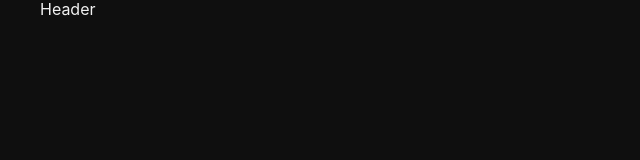
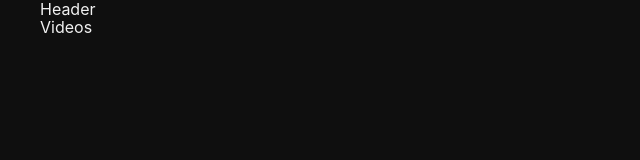
Before and after one commit to Aki90/study-react, a React (Create React App) app: page / in a window 1280 px wide. Shown: the top 160 px of the page, without its empty margins (0-640 px from the left). Built offline with nearby package versions, Linux system fonts and the light colour scheme.

Commit message:
fea: 라우팅 분기처리

```diff
--- a/src/App.tsx
+++ b/src/App.tsx
@@ -1,3 +1,5 @@
+import { Outlet } from 'react-router-dom';
+
 function Header() {
   return <header>Header</header>;
 }
@@ -6,6 +8,7 @@ export default function App() {
   return (
     <>
       <Header />
+      <Outlet />
     </>
   );
 }
--- a/src/index.tsx
+++ b/src/index.tsx
@@ -1,15 +1,29 @@
 import React from 'react';
 import { createRoot } from 'react-dom/client';
 import reportWebVitals from './reportWebVitals';
+import { BrowserRouter, Routes, Route } from 'react-router-dom';
+import './index.scss';
 import App from './App';
-import './index.scss';
+import NotFound from './pages/NotFound';
+import Videos from './pages/Videos';
+import VideoDetail from './pages/VideoDetail';
 
 const container = document.getElementById('root');
 const root = createRoot(container as HTMLElement);
 
 root.render(
   <React.StrictMode>
-    <App />
+    <BrowserRouter>
+      <Routes>
+        <Route path="/" element={<App />}>
+          <Route index element={<Videos />} />
+          <Route path="videos" element={<Videos />} />
+          <Route path="videos/:keyword" element={<Videos />} />
+          <Route path="videos/watch/:videoId" element={<VideoDetail />} />
+        </Route>
+        <Route path="*" element={<NotFound />} />
+      </Routes>
+    </BrowserRouter>
   </React.StrictMode>,
 );
 
--- /dev/null
+++ b/src/pages/NotFound.tsx
@@ -0,0 +1,3 @@
+export default function NotFound() {
+  return <div>NotFound</div>;
+}
--- /dev/null
+++ b/src/pages/VideoDetail.tsx
@@ -0,0 +1,3 @@
+export default function VideoDetail() {
+  return <div>VideoDetail</div>;
+}
--- /dev/null
+++ b/src/pages/Videos.tsx
@@ -0,0 +1,3 @@
+export default function Videos() {
+  return <div>Videos</div>;
+}
```
